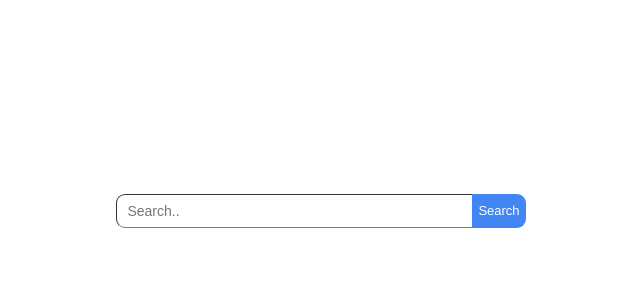
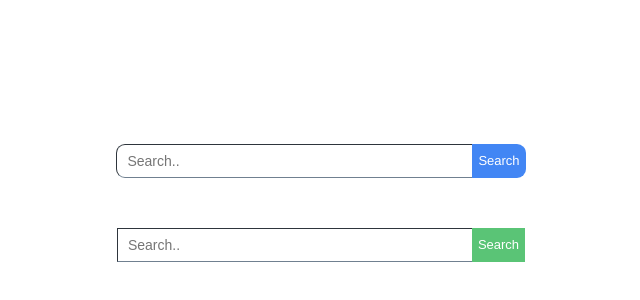
Before and after one commit to maxIrvine/search-bar-practice, a plain HTML site: page index.html in a window 1280 px wide. Shown: the part 106-406 px from the top of the page, without its empty margins (319-959 px from the left). Drawn offline with nearby package versions, Linux system fonts and the light colour scheme.

Commit message:
adds another search box

```diff
--- a/index.html
+++ b/index.html
@@ -13,5 +13,9 @@
         <input class="search-one" type="text" placeholder="Search.. ">
         <input class="submit-one" type="submit" value="Search">
     </form>
+    <form class="searchbox-two" action="">
+        <input class="search-two" type="text" placeholder="Search.. ">
+        <input class="submit-two" type="submit" value="Search">
+    </form>
 </body>
 </html>
--- a/stylesheets/main.css
+++ b/stylesheets/main.css
@@ -2,7 +2,7 @@
     display: flex;
     justify-content: center;
     align-items: center;
-    margin-top: 300px;
+    margin-top: 250px;
 }
 
 .search-one {
@@ -28,6 +28,31 @@
     outline: none;
 }
 
+.searchbox-two {
+    display: flex;
+    justify-content: center;
+    margin-top: 50px;
+}
+
+.search-two {
+    width: 350px;
+    height: 30px;
+    outline: none;
+    border-color: slategray;
+    border-right: none;
+    border-width: 1px;
+    text-indent: 8px;
+}
+
+.submit-two {
+    outline: none;
+    background-color: #5ac476;
+    color: white;
+    border-width: 1px;
+    font-size: 13px;
+    border: none;
+}
+
 ::-webkit-input-placeholder {
     /*padding-left: 4px;*/
     font-size: 14px;
```
